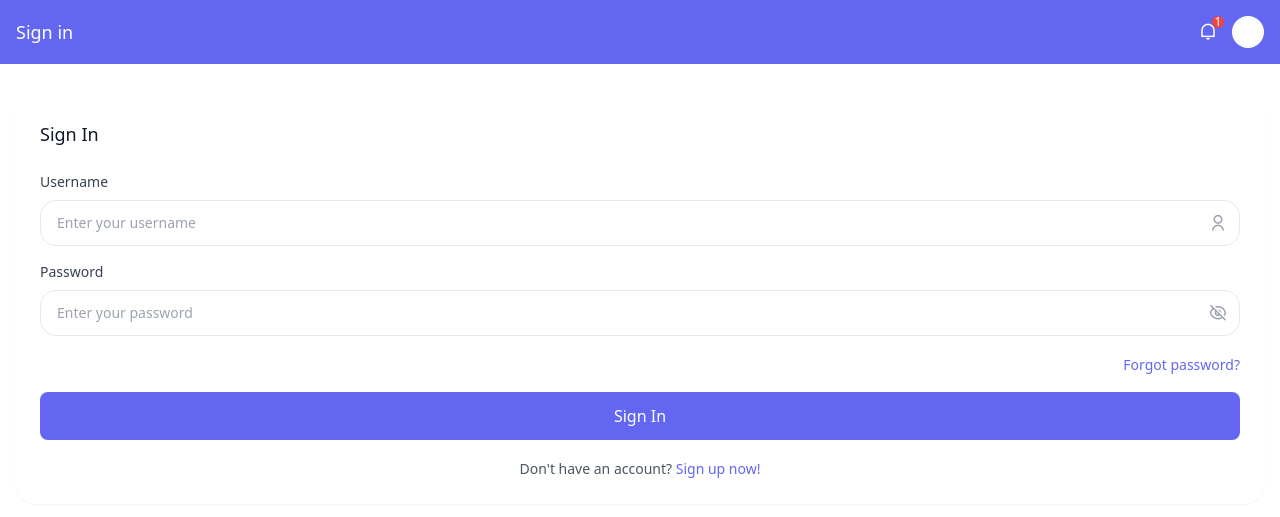
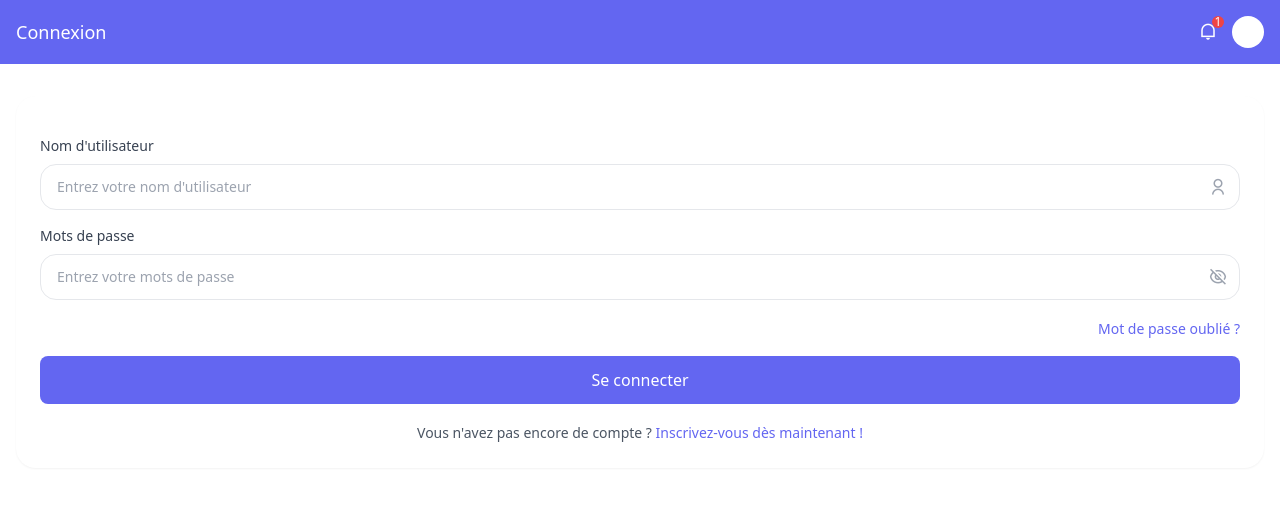
Before and after one commit to miandry/frontend, a PHP site: page / in a window 1280 px wide. Shown: the top 517 px of the page. Run offline with PHP 8.4, Linux system fonts and the light colour scheme; some libraries are stand-ins or nearby versions.

Commit message:
traduction

```diff
--- a/assets/js/product/products.js
+++ b/assets/js/product/products.js
@@ -30,7 +30,6 @@ function initProductsPage() {
     // showLoader();
     if (catFilterValue) {
       catQuery = catFilterValue;
-      // &filters[field_category][val]=1
     }
     try {
       const response = await fetch(
@@ -81,7 +80,6 @@ function initProductsPage() {
       catFilterValue = "&filters[field_category][val]=" + prCategory.value;
     } else {
       catFilterValue = "";
-
     }
     loadProducts();
     filterPanel.classList.remove("active");
--- a/includes/auth-nav.php
+++ b/includes/auth-nav.php
@@ -46,7 +46,7 @@
                     <div class="w-5 h-5 flex items-center justify-center mr-3">
                         <i class="ri-add-box-line text-gray-500"></i>
                     </div>
-                    <span>Category</span>
+                    <span>Categories</span>
                 </a>
                 <div class="menu-section">
                     <button
@@ -55,15 +55,15 @@
                             <div class="w-5 h-5 flex items-center justify-center">
                                 <i class="ri-product-hunt-line text-gray-500"></i>
                             </div>
-                            <span class="ml-3 text-gray-700">Product</span>
+                            <span class="ml-3 text-gray-700">Produit</span>
                         </div>
                         <i class="ri-arrow-down-s-line transition-transform"></i>
                     </button>
                     <div class="submenu pl-12 pr-4">
                         <a href="javascript:void(0)" @click="page='all-products'"
-                            class="block py-2 text-sm text-gray-600 hover:text-primary">All Products</a>
+                            class="block py-2 text-sm text-gray-600 hover:text-primary">List</a>
                         <a href="javascript:void(0)" @click="page='add-product'"
-                            class="block py-2 text-sm text-gray-600 hover:text-primary">Add New</a>
+                            class="block py-2 text-sm text-gray-600 hover:text-primary">Ajouter</a>
                     </div>
                 </div>
                 <div class="menu-section">
@@ -79,9 +79,9 @@
                     </button>
                     <div class="submenu pl-12 pr-4">
                         <a href="javascript:void(0)" @click="page='stock-in'"
-                            class="block py-2 text-sm text-gray-600 hover:text-primary">Add stock in</a>
+                            class="block py-2 text-sm text-gray-600 hover:text-primary">Nouvelle entrée</a>
                         <a href="javascript:void(0)"
-                            class="block py-2 text-sm text-gray-600 hover:text-primary">Add stock out</a>
+                            class="block py-2 text-sm text-gray-600 hover:text-primary">Nouvelle sortie</a>
                     </div>
                 </div>
                 <div class="border-t border-gray-200 mt-4 pt-4">
@@ -91,7 +91,7 @@
                         <div class="w-5 h-5 flex items-center justify-center mr-3">
                             <i class="ri-logout-box-line text-red-600"></i>
                         </div>
-                        <span>Logout</span>
+                        <span>Se déconnecter</span>
                     </a>
                 </div>
             </div>
--- a/views/password_reset.php
+++ b/views/password_reset.php
@@ -1,6 +1,6 @@
 <!-- auth navigation -->
 <?php
-$header_title = "Reset password";
+$header_title = "Mots de passe";
 include __DIR__ . '/../includes/auth-nav.php'; ?>
 <!-- auth navigation -->
 
@@ -10,18 +10,17 @@ include __DIR__ . '/../includes/auth-nav.php'; ?>
             <div class="w-16 h-16 bg-secondary rounded-full flex items-center justify-center mx-auto mb-4">
                 <i class="ri-lock-password-line text-primary text-2xl"></i>
             </div>
-            <h2 class="text-xl font-semibold text-gray-900 mb-2">Forgot Your Password?</h2>
-            <p class="text-gray-600 text-sm">Enter your registered email address and we'll send you a link to reset
-                your password.</p>
+            <h2 class="text-xl font-semibold text-gray-900 mb-2">Mot de passe oublié ?</h2>
+            <p class="text-gray-600 text-sm">Entrez votre adresse e-mail enregistrée et nous vous enverrons un lien pour réinitialiser votre mot de passe.</p>
         </div>
 
         <form id="resetForm" class="space-y-6">
             <div>
-                <label class="block text-sm font-medium text-gray-700 mb-2">Email Address</label>
+                <label class="block text-sm font-medium text-gray-700 mb-2">e-mail</label>
                 <div class="relative">
                     <input type="email" id="emailInput"
                         class="w-full px-4 py-3 pr-12 border border-gray-200 rounded-lg focus:outline-none focus:ring-2 focus:ring-primary focus:border-transparent text-sm"
-                        placeholder="Enter your registered email" required>
+                        placeholder="Entrez votre e-mail" required>
                     <div
                         class="absolute right-3 top-1/2 transform -translate-y-1/2 w-5 h-5 flex items-center justify-center">
                         <i class="ri-mail-line text-gray-400 text-lg"></i>
@@ -29,13 +28,13 @@ include __DIR__ . '/../includes/auth-nav.php'; ?>
                 </div>
                 <div id="emailError" class="hidden mt-2 text-red-600 text-sm flex items-center">
                     <i class="ri-error-warning-line mr-1"></i>
-                    <span>Please enter a valid email address</span>
+                    <span>Veuillez saisir une e-mail valide.</span>
                 </div>
             </div>
 
             <button type="submit" id="submitButton"
                 class="w-full bg-primary text-white py-3 rounded-lg font-medium !rounded-button cursor-pointer hover:bg-indigo-600 transition-colors flex items-center justify-center">
-                <span id="buttonText">Send Reset Link</span>
+                <span id="buttonText">Envoyer</span>
                 <div id="loadingSpinner"
                     class="hidden ml-2 w-4 h-4 border-2 border-white border-t-transparent rounded-full animate-spin">
                 </div>
@@ -47,21 +46,20 @@ include __DIR__ . '/../includes/auth-nav.php'; ?>
                     <i class="ri-check-line text-green-600"></i>
                 </div>
                 <div>
-                    <p class="text-green-800 font-medium text-sm">Reset link sent successfully!</p>
-                    <p class="text-green-700 text-xs mt-1">Check your email inbox and follow the instructions to
-                        reset your password.</p>
+                    <p class="text-green-800 font-medium text-sm">Lien de réinitialisation envoyé avec succès !</p>
+                    <p class="text-green-700 text-xs mt-1">Vérifiez votre boîte de réception et suivez les instructions pour réinitialiser votre mot de passe.</p>
                 </div>
             </div>
 
             <div class="text-center">
-                <span class="text-gray-600 text-sm">Remember your password? </span>
-                <a href="javascript:void(0)" @click="page='sign-in'" class="text-primary font-medium text-sm cursor-pointer">Back to Sign In</a>
+                <span class="text-gray-600 text-sm">se souvenir de moi? </span>
+                <a href="javascript:void(0)" @click="page='sign-in'" class="text-primary font-medium text-sm cursor-pointer">Se connecter</a>
             </div>
         </form>
     </div>
 
     <div class="bg-white rounded-xl shadow-sm p-6 mt-4">
-        <h3 class="text-lg font-medium text-gray-900 mb-3">Need Help?</h3>
+        <h3 class="text-lg font-medium text-gray-900 mb-3">Besoin d'aide?</h3>
         <div class="space-y-3">
             <div class="flex items-start">
                 <div class="w-5 h-5 flex items-center justify-center mr-3 mt-0.5">
--- a/views/sign_in.php
+++ b/views/sign_in.php
@@ -1,56 +1,56 @@
 <!-- auth navigation -->
 <?php
-$header_title = "Sign in";
+$header_title = "Connexion";
 include __DIR__ . '/../includes/auth-nav.php'; ?>
 <!-- end auth navigation -->
 
 <div class="pt-20 px-4">
     <div class="bg-white rounded-xl shadow-sm p-6 mt-4">
-        <h2 class="text-lg font-medium text-gray-900 mb-6">Sign In</h2>
+        <h2 class="text-lg font-medium text-gray-900 mb-6 hidden">Connexion</h2>
         <div class="space-y-4">
             <div class="mb-2 hidden" id="loginErrorMsg">
                 <div class="bg-red-100 border border-red-400 text-red-700 px-3 py-2 rounded relative text-sm" role="alert">
-                    <span class="block sm:inline">These credentials do not match.</span>
+                    <span class="block sm:inline">Les informations d'identification ne correspondent pas.</span>
                 </div>
             </div>
             <div>
-                <label class="block text-sm font-medium text-gray-700 mb-2">Username</label>
+                <label class="block text-sm font-medium text-gray-700 mb-2">Nom d'utilisateur</label>
                 <div class="relative">
                     <input type="text" id="username"
                         class="w-full px-4 py-3 pr-12 border border-gray-200 rounded-lg focus:outline-none focus:ring-2 focus:ring-primary focus:border-transparent text-sm"
-                        placeholder="Enter your username">
+                        placeholder="Entrez votre nom d'utilisateur">
                     <div
                         class="absolute right-3 top-1/2 transform -translate-y-1/2 w-5 h-5 flex items-center justify-center">
                         <i class="ri-user-line text-gray-400 text-lg"></i>
                     </div>
                 </div>
-                <div class="text-red-500 text-xs mt-1 ms-4 hidden" id="usernameError">Please fill out this field</div>
+                <div class="text-red-500 text-xs mt-1 ms-4 hidden" id="usernameError">Veuillez remplir ce champ</div>
             </div>
             <div>
-                <label class="block text-sm font-medium text-gray-700 mb-2">Password</label>
+                <label class="block text-sm font-medium text-gray-700 mb-2">Mots de passe</label>
                 <div class="relative">
                     <input type="password" id="passwordInput"
                         class="w-full px-4 py-3 pr-12 border border-gray-200 rounded-lg focus:outline-none focus:ring-2 focus:ring-primary focus:border-transparent text-sm"
-                        placeholder="Enter your password">
+                        placeholder="Entrez votre mots de passe">
                     <button type="button" id="togglePassword"
                         class="absolute right-3 top-1/2 transform -translate-y-1/2 w-5 h-5 flex items-center justify-center cursor-pointer">
                         <i class="ri-eye-off-line text-gray-400 text-lg"></i>
                     </button>
                 </div>
-                <div class="text-red-500 text-xs mt-1 ms-4 hidden" id="passwordError">Please fill out this field</div>
+                <div class="text-red-500 text-xs mt-1 ms-4 hidden" id="passwordError">Veuillez remplir ce champ</div>
             </div>
             <div class="text-right">
-                <a href="javascript:void(0)" @click="page='password-reset'" class="text-primary text-sm font-medium cursor-pointer">Forgot password?</a>
+                <a href="javascript:void(0)" @click="page='password-reset'" class="text-primary text-sm font-medium cursor-pointer">Mot de passe oublié ?</a>
             </div>
             <!-- <a href="/stock-management"> -->
             <button id="signIn"
                 class="w-full bg-primary text-white py-3 rounded-lg font-medium !rounded-button cursor-pointer hover:bg-indigo-600 transition-colors">
-                Sign In
+                Se connecter
             </button>
             <!-- </a> -->
             <div class="text-center">
-                <span class="text-gray-600 text-sm">Don't have an account? </span>
-                <a href="javascript:void(0)" @click="page='sign-up'" class="text-primary font-medium text-sm cursor-pointer">Sign up now!</a>
+                <span class="text-gray-600 text-sm">Vous n'avez pas encore de compte ? </span>
+                <a href="javascript:void(0)" @click="page='sign-up'" class="text-primary font-medium text-sm cursor-pointer">Inscrivez-vous dès maintenant !</a>
             </div>
         </div>
     </div>
--- a/views/sign_up.php
+++ b/views/sign_up.php
@@ -1,80 +1,78 @@
 <!-- auth navigation -->
 <?php
-$header_title = "Sign up";
+$header_title = "Créer votre compte";
 include __DIR__ . '/../includes/auth-nav.php'; ?>
 <!-- auth navigation -->
 
 <div class="pt-20 px-4">
     <div class="bg-white rounded-xl shadow-sm p-6 pt-0 mt-2">
-        <h2 class="text-lg font-medium text-gray-900 mb-6">Create Account</h2>
+        <h2 class="text-lg font-medium text-gray-900 mb-6 hidden">Créer votre compte</h2>
         <form class="space-y-4" id="signupForm">
             <div class="mb-2 hidden" id="signUpErrorMsg">
                 <div class="bg-red-100 border border-red-400 text-red-700 px-3 py-2 rounded relative text-sm" role="alert">
-                    <span class="block sm:inline">The username is already taken.</span>
+                    <span class="block sm:inline">Le nom d'utilisateur est déjà utilisé.</span>
                 </div>
             </div>
 
             <div>
-                <label class="block text-sm font-medium text-gray-700 mb-2">Username <span
+                <label class="block text-sm font-medium text-gray-700 mb-2">Nom d'utilisateur <span
                         class="text-red-500">*</span></label>
                 <div class="relative">
                     <input type="text" id="username"
                         class="w-full px-4 py-3 pr-12 border border-gray-200 rounded-lg focus:outline-none focus:ring-2 focus:ring-primary focus:border-transparent text-sm"
-                        placeholder="Choose a username" required>
+                        placeholder="Entrez votre nom d'utilisateur" required>
                     <div
                         class="absolute right-3 top-1/2 transform -translate-y-1/2 w-5 h-5 flex items-center justify-center">
                         <i class="ri-at-line text-gray-400 text-lg"></i>
                     </div>
                 </div>
-                <div class="text-red-500 text-xs mt-1 hidden" id="usernameError">Username must be at least 3
-                    characters long</div>
+                <div class="text-red-500 text-xs mt-1 hidden" id="usernameError">Le nom d'utilisateur doit comporter au moins 3 caractères.</div>
             </div>
 
             <div>
-                <label class="block text-sm font-medium text-gray-700 mb-2">Email Address <span
+                <label class="block text-sm font-medium text-gray-700 mb-2">E-mail <span
                         class="text-red-500">*</span></label>
                 <div class="relative">
                     <input type="email" id="email"
                         class="w-full px-4 py-3 pr-12 border border-gray-200 rounded-lg focus:outline-none focus:ring-2 focus:ring-primary focus:border-transparent text-sm"
-                        placeholder="Enter your email address" required>
+                        placeholder="Entrez votre e-mail" required>
                     <div
                         class="absolute right-3 top-1/2 transform -translate-y-1/2 w-5 h-5 flex items-center justify-center">
                         <i class="ri-mail-line text-gray-400 text-lg"></i>
                     </div>
                 </div>
-                <div class="text-red-500 text-xs mt-1 hidden" id="emailError">Please enter a valid email address
+                <div class="text-red-500 text-xs mt-1 hidden" id="emailError">Veuillez saisir une e-mail valide.
                 </div>
             </div>
 
             <div>
-                <label class="block text-sm font-medium text-gray-700 mb-2">Password <span
+                <label class="block text-sm font-medium text-gray-700 mb-2">Mot de passe <span
                         class="text-red-500">*</span></label>
                 <div class="relative">
                     <input type="password" id="password"
                         class="w-full px-4 py-3 pr-12 border border-gray-200 rounded-lg focus:outline-none focus:ring-2 focus:ring-primary focus:border-transparent text-sm"
-                        placeholder="Create a password" required>
+                        placeholder="Entrez votre mots de passe" required>
                     <button type="button" id="togglePassword"
                         class="absolute right-3 top-1/2 transform -translate-y-1/2 w-5 h-5 flex items-center justify-center cursor-pointer">
                         <i class="ri-eye-off-line text-gray-400 text-lg"></i>
                     </button>
                 </div>
-                <div class="text-red-500 text-xs mt-1 hidden" id="passwordError">Password must be at least 8
-                    characters long</div>
+                <div class="text-red-500 text-xs mt-1 hidden" id="passwordError">Le mot de passe doit comporter au moins 8 caractères.</div>
             </div>
 
             <div>
-                <label class="block text-sm font-medium text-gray-700 mb-2">Confirm Password <span
+                <label class="block text-sm font-medium text-gray-700 mb-2">Confirmer le mot de passe <span
                         class="text-red-500">*</span></label>
                 <div class="relative">
                     <input type="password" id="confirmPassword"
                         class="w-full px-4 py-3 pr-12 border border-gray-200 rounded-lg focus:outline-none focus:ring-2 focus:ring-primary focus:border-transparent text-sm"
-                        placeholder="Confirm your password" required>
+                        placeholder="Confirmez votre mot de passe" required>
                     <button type="button" id="toggleConfirmPassword"
                         class="absolute right-3 top-1/2 transform -translate-y-1/2 w-5 h-5 flex items-center justify-center cursor-pointer">
                         <i class="ri-eye-off-line text-gray-400 text-lg"></i>
                     </button>
                 </div>
-                <div class="text-red-500 text-xs mt-1 hidden" id="confirmPasswordError">Passwords do not match</div>
+                <div class="text-red-500 text-xs mt-1 hidden" id="confirmPasswordError">Les mots de passe ne correspondent pas.</div>
             </div>
 
             <div class="flex items-start space-x-3 pt-2">
@@ -86,23 +84,23 @@ include __DIR__ . '/../includes/auth-nav.php'; ?>
                     </div>
                 </div>
                 <label for="terms" class="text-sm text-gray-600 cursor-pointer">
-                    I agree to the <a href="#" class="text-primary font-medium">Terms of Service</a> and <a href="#"
-                        class="text-primary font-medium">Privacy Policy</a>
+                    J'accepte les <a href="#" class="text-primary font-medium">conditions d'utilisation</a> et <a href="#"
+                        class="text-primary font-medium">la politique de confidentialité.</a>
                 </label>
             </div>
-            <div class="text-red-500 text-xs mt-1 hidden" id="termsError">Please accept the terms and conditions
+            <div class="text-red-500 text-xs mt-1 hidden" id="termsError">Veuillez accepter les conditions générales.
             </div>
 
             <!-- <a href="javascript:void(0)"> -->
                 <button type="submit"
                     class="w-full bg-primary text-white py-3 rounded-lg font-medium !rounded-button cursor-pointer hover:bg-indigo-600 transition-colors mt-6">
-                    Create Account
+                    S'inscrire
                 </button>
             <!-- </a> -->
 
             <div class="text-center">
-                <span class="text-gray-600 text-sm">Already have an account? </span>
-                <a href="javascript:void(0)" @click="page='sign-in'" class="text-primary font-medium text-sm cursor-pointer">Sign in</a>
+                <span class="text-gray-600 text-sm">Vous avez déjà un compte ? </span>
+                <a href="javascript:void(0)" @click="page='sign-in'" class="text-primary font-medium text-sm cursor-pointer">Se connecter</a>
             </div>
         </form>
     </div>
```
